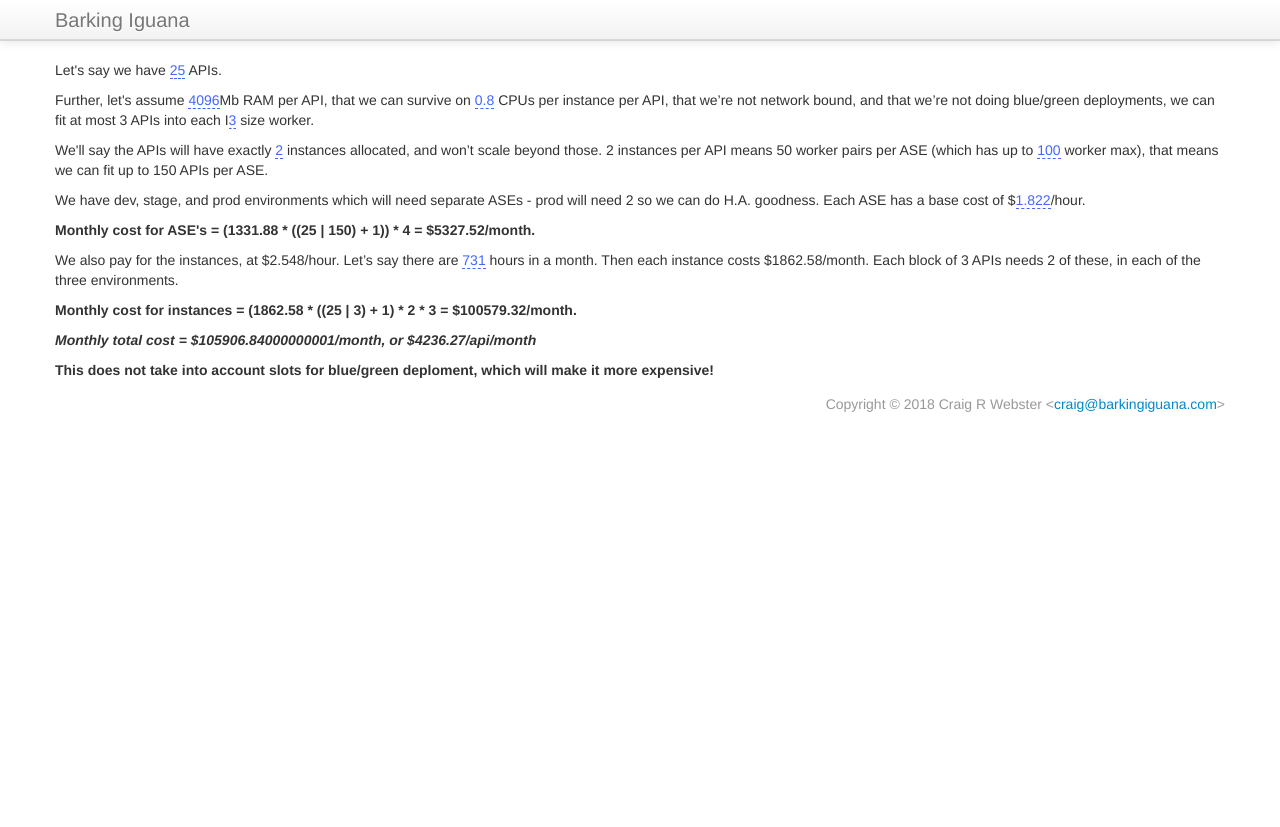
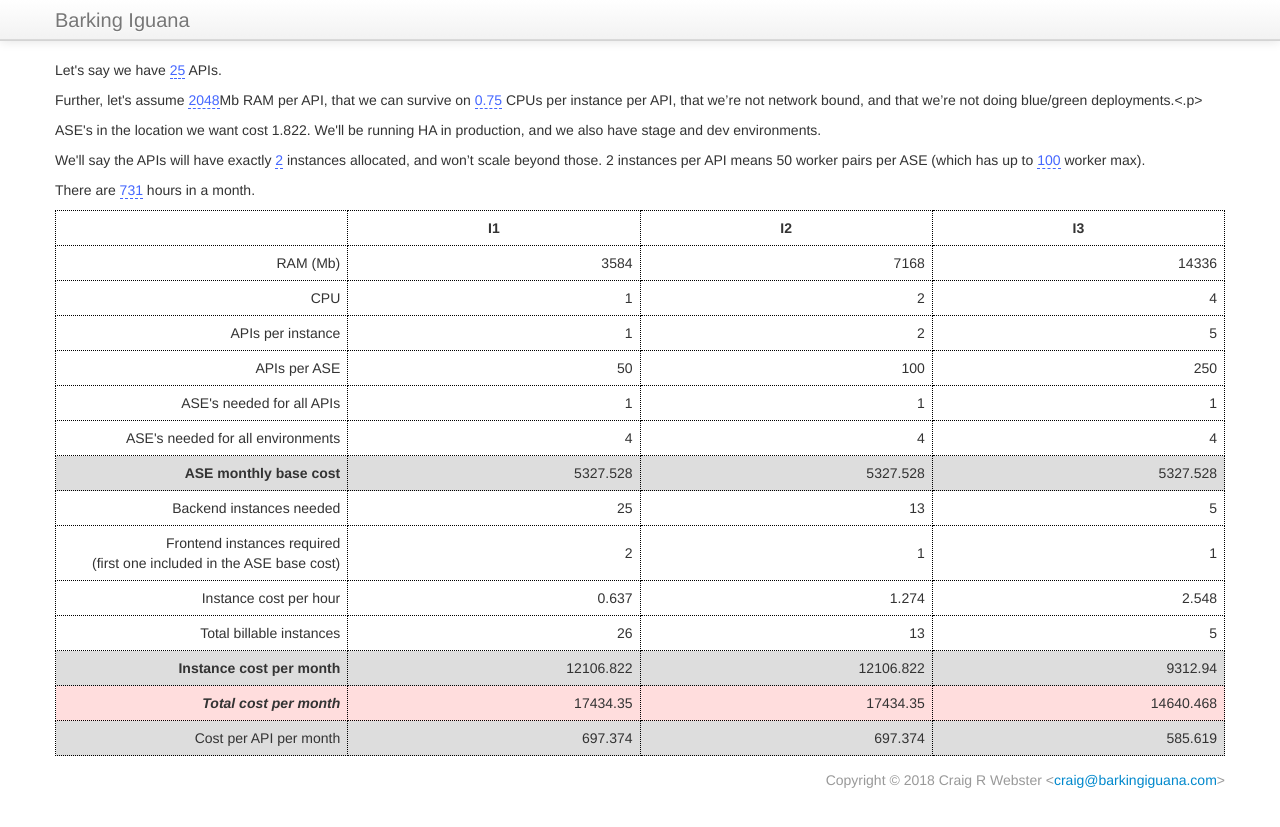
Before and after one commit to barkingiguana/barkingiguana.github.com, a Jekyll site: the page ase/index.html, which Jekyll copies as it is, in a window 1280 px wide. Shown: the top 827 px of the page. Built offline with Jekyll 4.4.1, drawn with Linux system fonts in a browser that asks for light colours.

Commit message:
Show all 3 worker level costs, since some packing configurations work out cheaper

```diff
--- a/ase/index.css
+++ b/ase/index.css
@@ -47,3 +47,17 @@
 	color: #00f;
 	font: 9px "Helvetica-Neue", "Arial", sans-serif;
 }
+
+table th, table td {
+  border: 1px dotted black;
+  border-collapse: collapse;
+  padding: 0.5em;
+}
+
+table td {
+  width: 15%;
+  text-align: right;
+}
+
+.subtotal { background-color: #ddd }
+.total { background-color: #fdd }
--- a/ase/index.html
+++ b/ase/index.html
@@ -34,21 +34,106 @@
   <div id="calculator">
 <p>Let's say we have <span data-var="apiCount" class="TKAdjustableNumber" data-min="1" data-max="10000"></span> APIs.</p>
 
-<p>Further, let's assume <span data-var="ramPerApi" class="TKAdjustableNumber" data-min="64" data-max="14336" data-step="64"></span>Mb RAM per API, that we can survive on <span data-var="cpuPerApi" class="TKAdjustableNumber" data-min="0.01" data-max="4" data-step="0.01"></span> CPUs per instance per API, that we’re not network bound, and that we’re not doing blue/green deployments, we can fit at most <span data-var="apiPerInstance"></span> APIs into each I<span  data-var="instanceSize" class="TKAdjustableNumber" data-min="1" data-max="3"></span> size worker.</p>
+<p>Further, let's assume <span data-var="ramPerApi" class="TKAdjustableNumber" data-min="64" data-max="14336" data-step="64"></span>Mb RAM per API, that we can survive on <span data-var="cpuPerApi" class="TKAdjustableNumber" data-min="0.01" data-max="4" data-step="0.01"></span> CPUs per instance per API, that we’re not network bound, and that we’re not doing blue/green deployments.<.p>
 
-<p>We'll say the APIs will have exactly <span data-var="instancesPerApi" class="TKAdjustableNumber"></span> instances allocated, and won’t scale beyond those. <span data-var="instancesPerApi"></span> instances per API means <span data-var="workerPairs"></span> worker pairs per ASE (which has up to <span data-var="workersPerAse" class="TKAdjustableNumber" data-min="1" data-max="1000"></span> worker max), that means we can fit up to <span data-var="apiPerAse"></span> APIs per ASE.</p>
+<p>ASE's in the location we want cost <span data-var="aseHourlyBaseCost"></span>. We'll be running HA in production, and we also have stage and dev environments.</p>
 
-<p>We have dev, stage, and prod environments which will need separate ASEs - prod will need 2 so we can do H.A. goodness. Each ASE has a base cost of $<span data-var="aseHourlyBaseCost" class="TKAdjustableNumber" data-min="0.01" data-max="100" data-step="0.01"></span>/hour.</p>
+<p>We'll say the APIs will have exactly <span data-var="instancesPerApi" class="TKAdjustableNumber"></span> instances allocated, and won’t scale beyond those. <span data-var="instancesPerApi"></span> instances per API means <span data-var="workerPairs"></span> worker pairs per ASE (which has up to <span data-var="workersPerAse" class="TKAdjustableNumber" data-min="1" data-max="1000"></span> worker max).</p>
 
-<p><strong>Monthly cost for ASE's = (<span data-var="aseMonthlyBaseCost"></span> * ((<span data-var="apiCount"></span> | <span data-var="apiPerAse"></span>) + 1)) * 4 = $<span data-var="aseBaseCostPerMonth"></span>/month.</strong></p>
+<p>There are <span data-min="600" data-max="800" data-var="hoursPerMonth" class="TKAdjustableNumber"></span> hours in a month.</p>
 
-<p>We also pay for the instances, at $<span data-var="instanceCostPerHour"></span>/hour. Let’s say there are <span data-var="hoursPerMonth" class="TKAdjustableNumber" data-min="600" data-max="900"></span> hours in a month. Then each instance costs $<span data-var="instanceCostPerMonth"></span>/month. Each block of <span data-var="apiPerInstance"></span> APIs needs <span data-var="instancesPerApi"></span> of these, in each of the three environments.</p>
-
-<p><strong>Monthly cost for instances = (<span data-var="instanceCostPerMonth"></span> * ((<span data-var="apiCount"></span> | <span data-var="apiPerInstance"></span>) + 1) * 2 * 3 = $<span data-var="monthlyInstanceCostPerApiSet"></span>/month.</strong></p>
-
-<p><strong><em>Monthly total cost = $<span data-var="totalCost"></span>/month, or $<span data-var="apiCostPerMonth"></span>/api/month</em></strong></p>
-
-<p><strong>This does not take into account slots for blue/green deploment, which will make it more expensive!</strong></p>
+    <table>
+      <tr>
+        <th></th>
+        <th>I1</th>
+        <th>I2</th>
+        <th>I3</th>
+      </tr>
+      <tr>
+        <td>RAM (Mb)</td>
+        <td data-var="i1InstanceRam"></td>
+        <td data-var="i2InstanceRam"></td>
+        <td data-var="i3InstanceRam"></td>
+      </tr>
+      <tr>
+        <td>CPU</td>
+        <td data-var="i1InstanceCpu"></td>
+        <td data-var="i2InstanceCpu"></td>
+        <td data-var="i3InstanceCpu"></td>
+      </tr>
+      <tr>
+        <td>APIs per instance</td>
+        <td data-var="i1InstanceApis"></td>
+        <td data-var="i2InstanceApis"></td>
+        <td data-var="i3InstanceApis"></td>
+      </tr>
+      <tr>
+        <td>APIs per ASE</td>
+        <td data-var="i1AseApis"></td>
+        <td data-var="i2AseApis"></td>
+        <td data-var="i3AseApis"></td>
+      </tr>
+      <tr>
+        <td>ASE's needed for all APIs</td>
+        <td data-var="i1AseRequiredPerEnvironment"></td>
+        <td data-var="i2AseRequiredPerEnvironment"></td>
+        <td data-var="i3AseRequiredPerEnvironment"></td>
+      </tr>
+      <tr>
+        <td>ASE's needed for all environments</td>
+        <td data-var="i1AseRequired"></td>
+        <td data-var="i2AseRequired"></td>
+        <td data-var="i3AseRequired"></td>
+      </tr>
+      <tr class="subtotal">
+        <td><strong>ASE monthly base cost</strong></td>
+        <td data-var="i1AseMonthlyBaseCost"></td>
+        <td data-var="i2AseMonthlyBaseCost"></td>
+        <td data-var="i3AseMonthlyBaseCost"></td>
+      </tr>
+      <tr>
+        <td>Backend instances needed</td>
+        <td data-var="i1BackendRequired"></td>
+        <td data-var="i2BackendRequired"></td>
+        <td data-var="i3BackendRequired"></td>
+      </tr>
+      <tr>
+        <td>Frontend instances required<br />(first one included in the ASE base cost)</td>
+        <td data-var="i1FrontendRequired"></td>
+        <td data-var="i2FrontendRequired"></td>
+        <td data-var="i3FrontendRequired"></td>
+      </tr>
+      <tr>
+        <td>Instance cost per hour</td>
+        <td data-var="i1InstanceCostPerHour"></td>
+        <td data-var="i2InstanceCostPerHour"></td>
+        <td data-var="i3InstanceCostPerHour"></td>
+      </tr>
+      <tr>
+        <td>Total billable instances</td>
+        <td data-var="i1BillableInstances"></td>
+        <td data-var="i2BillableInstances"></td>
+        <td data-var="i3BillableInstances"></td>
+      </tr>
+      <tr class="subtotal">
+        <td><strong>Instance cost per month</strong></td>
+        <td data-var="i1InstanceCostPerMonth">
+        <td data-var="i2InstanceCostPerMonth">
+        <td data-var="i3InstanceCostPerMonth">
+      </tr>
+      <tr class="total">
+        <td><strong><em>Total cost per month</em></strong></td>
+        <td data-var="i1TotalCostPerMonth"></td>
+        <td data-var="i2TotalCostPerMonth"></td>
+        <td data-var="i3TotalCostPerMonth"></td>
+      </tr>
+      <tr class="subtotal">
+        <td>Cost per API per month</td>
+        <td data-var="i1ApiCostPerMonth"></td>
+        <td data-var="i2ApiCostPerMonth"></td>
+        <td data-var="i3ApiCostPerMonth"></td>
+      </tr>
+    </table>
   </div>
 </div>
 
--- a/ase/index.js
+++ b/ase/index.js
@@ -4,38 +4,48 @@ function onLoad() {
     initialize: function () {
       this.apiCount = 25
       this.instancesPerApi = 2
-      this.ramPerApi = 4096
-      this.cpuPerApi = 0.8
-      this.instanceSize = 3
+      this.ramPerApi = 2048
+      this.cpuPerApi = 0.75
       this.workersPerAse = 100
       this.aseHourlyBaseCost = 1.822 // AUD in Australia East https://azure.microsoft.com/en-gb/pricing/details/app-service/
       this.instanceCostPerHour = 1.6
       this.hoursPerMonth = 731
     },
     update: function () {
-      this.instanceCostPerHour = this.instanceCost()
-      this.apiPerInstance = Math.min(
-        Math.floor(this.instanceRam() / this.ramPerApi),
-        Math.floor(this.instanceCpu() / this.cpuPerApi)
-      )
       this.workerPairs = Math.floor(this.workersPerAse / this.instancesPerApi)
-      this.apiPerAse = this.workerPairs * this.apiPerInstance
-      this.aseMonthlyBaseCost = Math.floor(this.aseHourlyBaseCost * this.hoursPerMonth * 100) / 100
-      this.aseBaseCostPerMonth = this.aseMonthlyBaseCost * (Math.floor(this.apiCount / this.apiPerAse) + 1) * 4
-      this.instanceCostPerMonth = Math.floor(this.instanceCostPerHour * this.hoursPerMonth * 100) / 100
-      this.monthlyInstanceCostPerApiSet = Math.floor((this.instanceCostPerMonth * (Math.floor(this.apiCount / this.apiPerInstance) + 1) * 2 * 3) * 100) / 100
-      this.totalCost = this.monthlyInstanceCostPerApiSet + this.aseBaseCostPerMonth
-      this.apiCostPerMonth = Math.floor((this.totalCost / this.apiCount) * 100) / 100
+      for(let size = 1; size <= 3; size++) {
+        let key = "i" + size.toString()
+        this[key + "InstanceRam"] = this.instanceRam(size)
+        this[key + "InstanceCpu"] = this.instanceCpu(size)
+        this[key + "InstanceApis"] = Math.min(
+          Math.floor(this[key + "InstanceRam"] / this.ramPerApi),
+          Math.floor(this[key + "InstanceCpu"] / this.cpuPerApi),
+        )
+        this[key + "AseApis"] = this.workerPairs * this[key + "InstanceApis"]
+        this[key + "AseRequiredPerEnvironment"] = Math.ceil(this.apiCount / this[key + "AseApis"])
+        this[key + "AseRequired"] = 4 * this[key + "AseRequiredPerEnvironment"]
+        this[key + "AseMonthlyBaseCost"] = this.cost(this[key + "AseRequired"] * this.hoursPerMonth * this.aseHourlyBaseCost)
+        this[key + "BackendRequired"] = Math.ceil(this.apiCount / this[key + "InstanceApis"])
+        this[key + "FrontendRequired"] = Math.ceil(this[key + "BackendRequired"] / 15)
+        this[key + "BillableInstances"] = (this[key + "FrontendRequired"] - 1) + this[key + "BackendRequired"]
+        this[key + "InstanceCostPerHour"] = this.instanceCost(size)
+        this[key + "InstanceCostPerMonth"] = this.cost(this[key + "InstanceCostPerHour"] * this[key + "BillableInstances"] * this.hoursPerMonth)
+        this[key + "TotalCostPerMonth"] = this.cost(this[key + "AseMonthlyBaseCost"] + this[key + "InstanceCostPerMonth"])
+        this[key + "ApiCostPerMonth"] = this.cost(this[key + "TotalCostPerMonth"] / this.apiCount)
+      }
     },
-    instanceCost: function () {
+    cost: function(c) {
+      return Math.ceil(c * 1000) / 1000
+    },
+    instanceCost: function (size) {
       // https://azure.microsoft.com/en-gb/pricing/details/app-service/ - prices for Isolated in Australia East
-      return [ 0.637, 1.274, 2.548 ][this.instanceSize - 1]
+      return [ 0.637, 1.274, 2.548 ][size - 1]
     },
-    instanceRam: function () {
-      return [ 3.5, 7, 14 ][this.instanceSize - 1] * 1024
+    instanceRam: function (size) {
+      return [ 3.5, 7, 14 ][size - 1] * 1024
     },
-    instanceCpu: function () {
-      return [ 1, 2, 4 ][this.instanceSize - 1]
+    instanceCpu: function (size) {
+      return [ 1, 2, 4 ][size - 1]
     }
   }
   new Tangle(rootElement, model)
```
